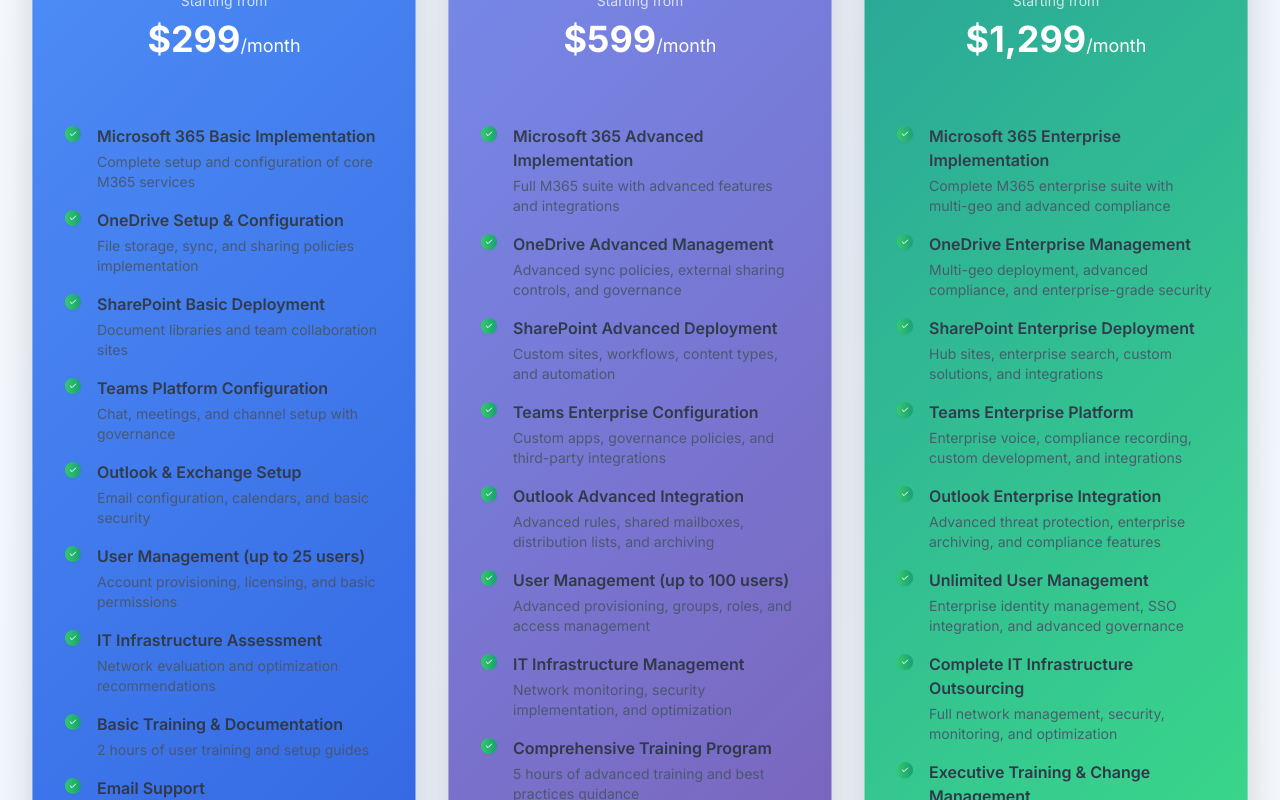
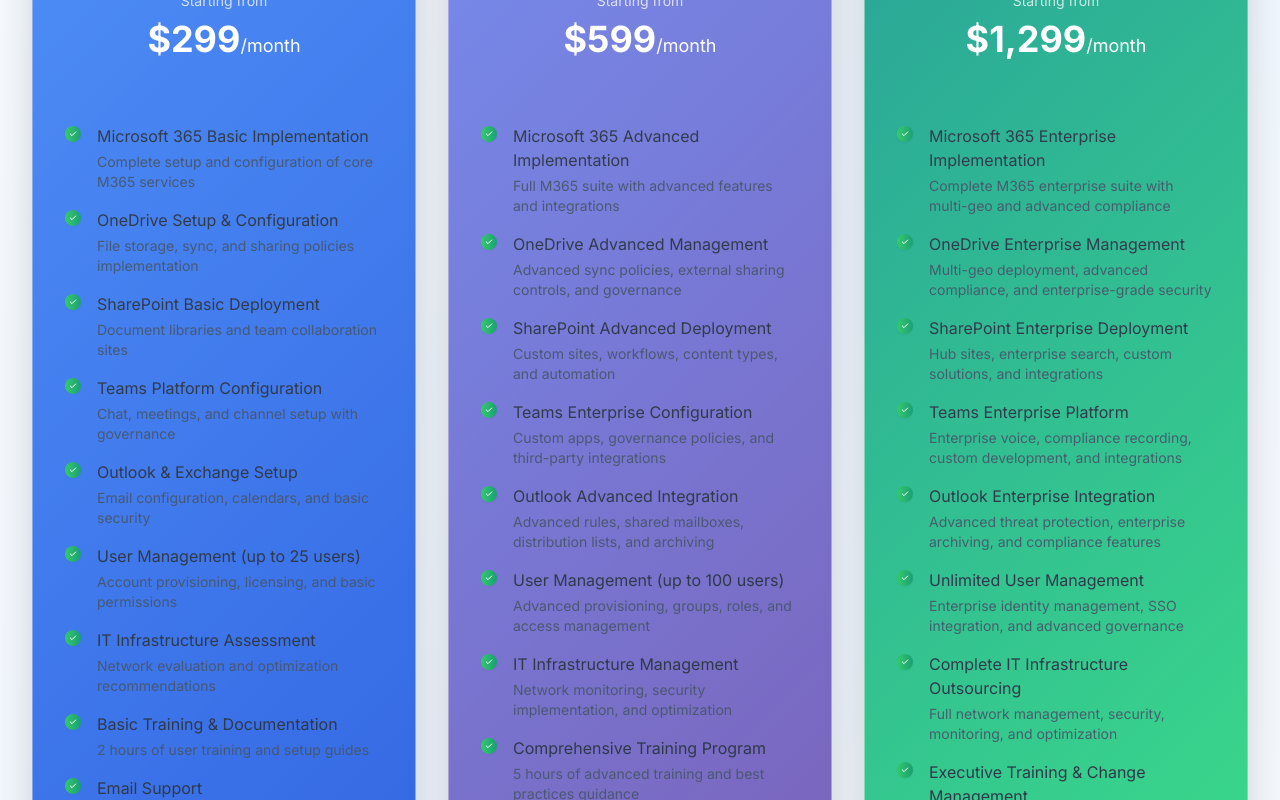
Before and after one commit to safeervconn/ABS-Stitch, a React (Vite) app: page / in a window 1280 px wide. Shown: the part 2060-2860 px from the top of the page. Built offline with nearby package versions, Linux system fonts and the light colour scheme.

Commit message:
Updated Services.tsx

```diff
--- a/src/components/Services.tsx
+++ b/src/components/Services.tsx
@@ -187,10 +187,10 @@ const Services = () => {
                               )}
                             </div>
                             <div className="flex-grow">
-                              <span className={`text-sm sm:text-base mobile-text font-semibold ${
+                              <span className={`text-sm sm:text-base mobile-text  ${
                                 feature.included
                                   ? 'text-slate-800 dark:text-slate-100'
-                                  : 'text-black dark:text-black mb-2'
+                                  : 'text-black dark:text-black'
                               }`}>
                                 {feature.name}
                               </span>
```
